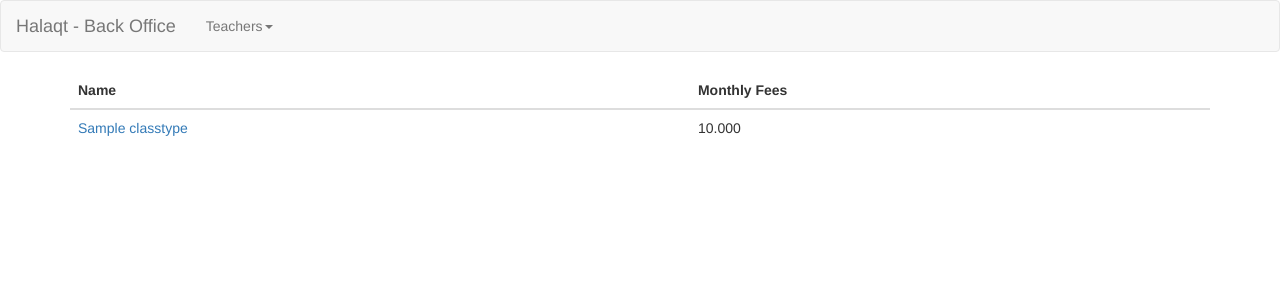
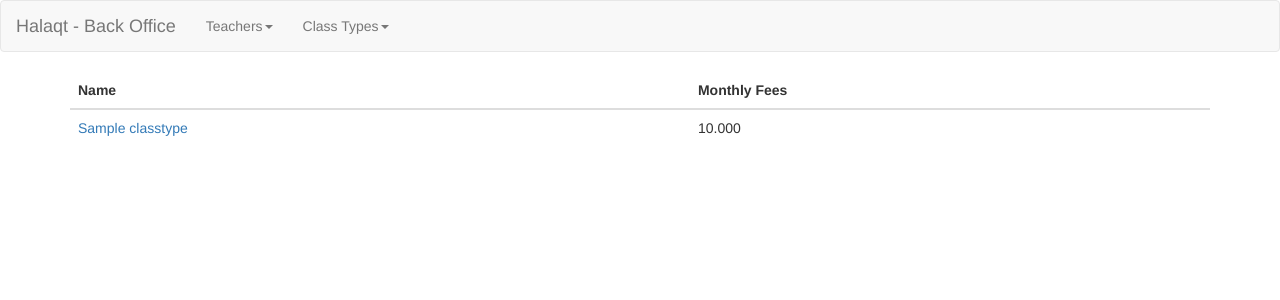
Before and after one commit to EmadMokhtar/halaqat, a Django app: page /back_office/class-type/ in a window 1280 px wide. Shown: the top 300 px of the page. Run offline with Django 3.2, Linux system fonts and the light colour scheme; tables that the repository leaves empty hold one stand-in row (values such as "Sample post"); some libraries are stand-ins or nearby versions.

Commit message:
Add class types link to back_office menu

```diff
--- a/templates/back_office/menu.html
+++ b/templates/back_office/menu.html
@@ -26,6 +26,19 @@
                             <span class="glyphicon glyphicon-plus" aria-hidden="true"></span>
                             New</a></li>
                     </ul>
+
+                </li>
+                <li class="dropdown">
+                    <a href="#" class="dropdown-toggle" data-toggle="dropdown" role="button" aria-haspopup="true"
+                       aria-expanded="false">Class Types<span class="caret"></span></a>
+                    <ul class="dropdown-menu">
+                        <li><a href="{% url 'class_type_list' %}">
+                            <span class="glyphicon glyphicon-list" aria-hidden="true"></span>
+                            All</a></li>
+                        <li><a href="{% url 'class_type_new' %}">
+                            <span class="glyphicon glyphicon-plus" aria-hidden="true"></span>
+                            New</a></li>
+                    </ul>
                 </li>
             </ul>
         </div><!-- /.navbar-collapse -->
```
